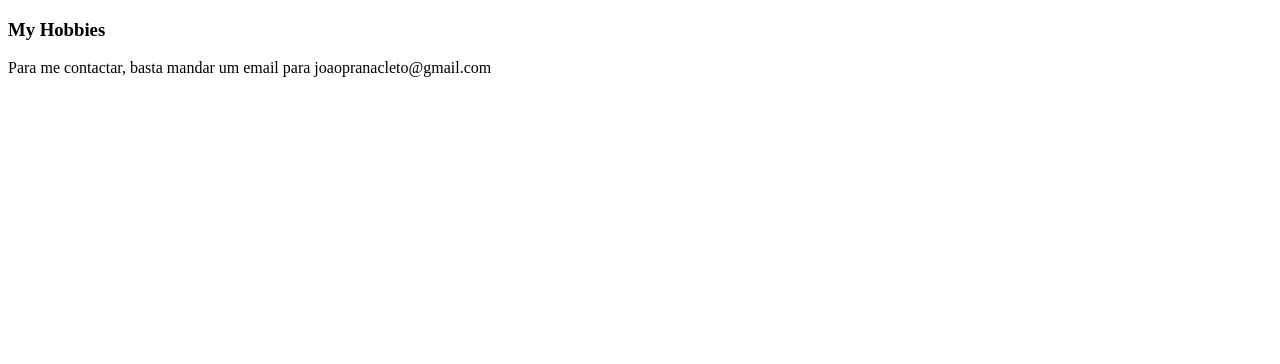
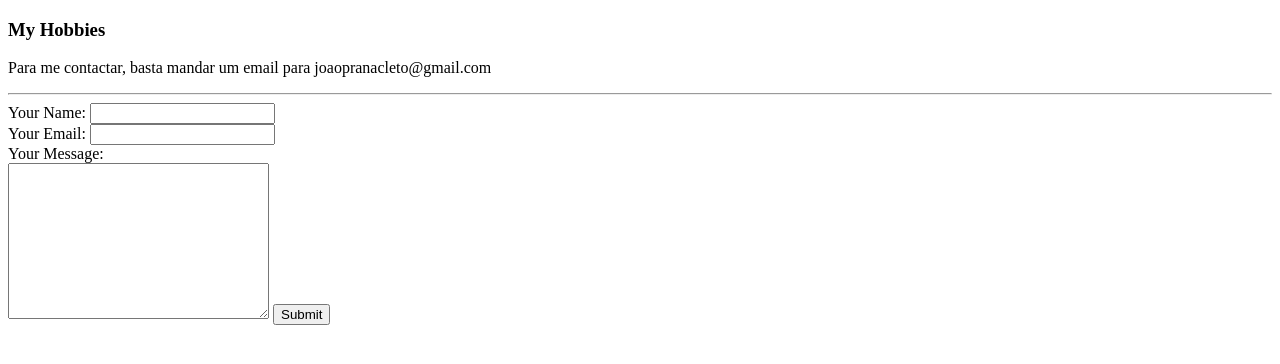
Before and after one commit to joao-anacleto-a22202260/Personal-Website-CV, a plain HTML site: page HTML - Personal Site/mycontact.html in a window 1280 px wide. Drawn offline with Linux system fonts and the light colour scheme.

Commit message:
add a form
adiciona um formulário na parte de me contactares

```diff
--- a/HTML - Personal Site/mycontact.html
+++ b/HTML - Personal Site/mycontact.html
@@ -1,11 +1,23 @@
 <!DOCTYPE html>
 <html lang="en">
-<head>
-    <meta charset="UTF-8">
+  <head>
+    <meta charset="UTF-8" />
     <title>Contact Me</title>
-</head>
-<body>
+  </head>
+  <body>
     <h3>My Hobbies</h3>
-   <p>Para me contactar, basta mandar um email para joaopranacleto@gmail.com</p>
-</body>
+    <p>
+      Para me contactar, basta mandar um email para joaopranacleto@gmail.com
+    </p>
+    <hr />
+    <form action="mailto:infothings@gmail.com" method="post" enctype="text/plain">
+      <label>Your Name:</label>
+      <input type="text" name="yourName" value="" /><br>
+      <label for="">Your Email:</label>
+      <input type="email" name="yourEmail" id="" /><br>
+      <label for="">Your Message:</label><br>
+      <textarea name="yourMessage" id="" cols="30" rows="10"></textarea>
+      <input type="submit" value="Submit" />
+    </form>
+  </body>
 </html>
```
Also changed, not shown: HTML - Personal Site/index.html (+5 -2 lines).
